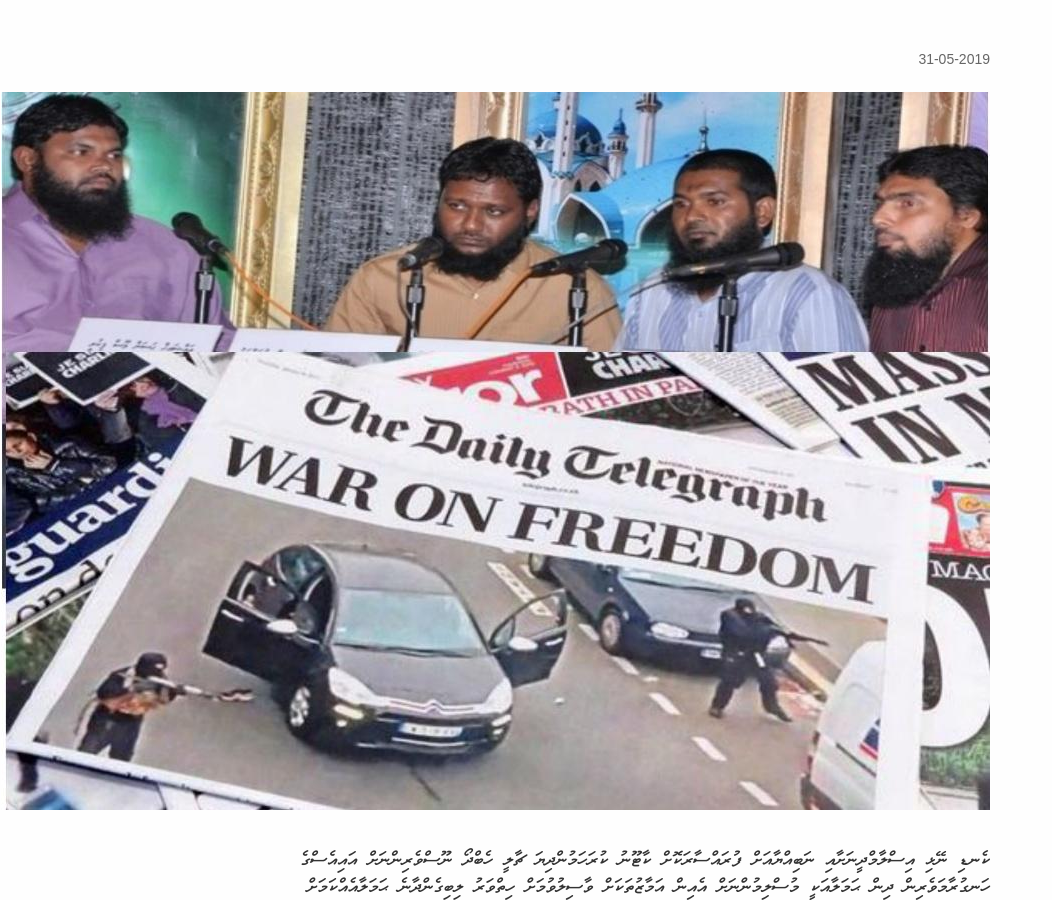
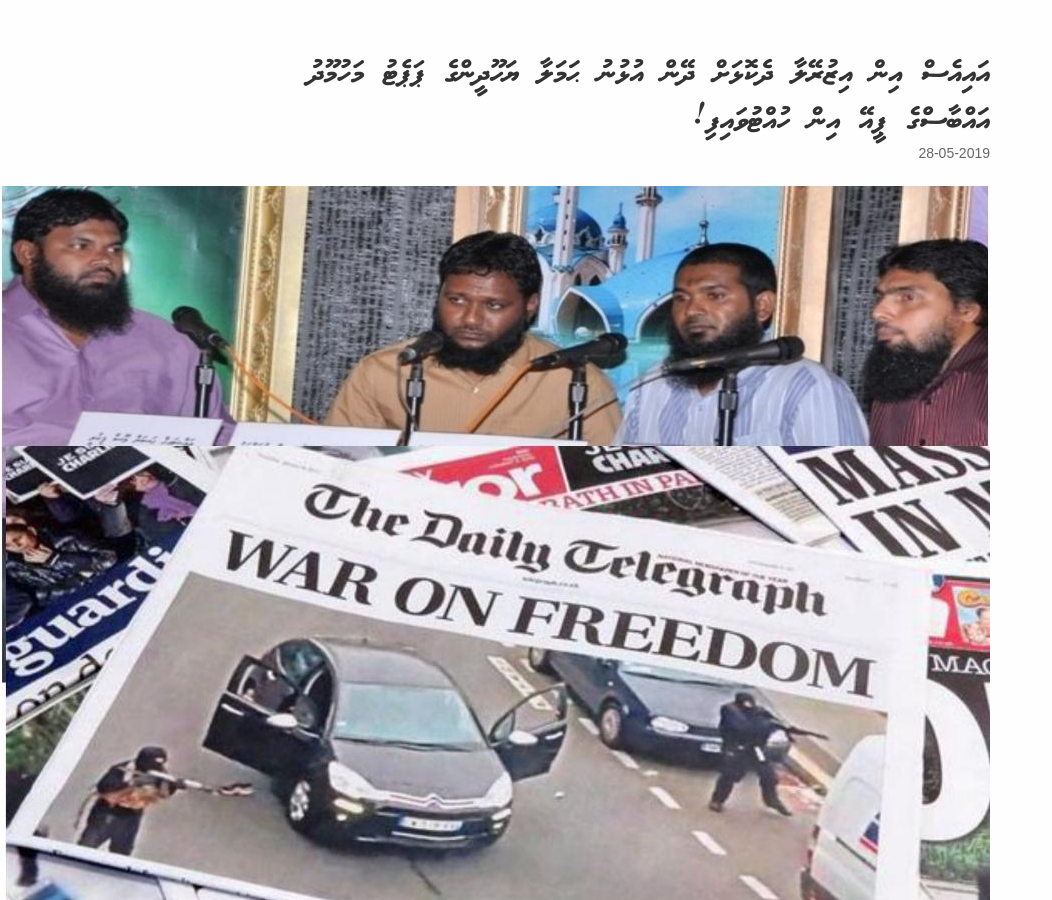
Before and after one commit to holhuashi/holhuashi, a Jekyll site: the page built from _posts/2019-05-28-abdullah-ge-thaaeed.md, in a window 1280 px wide and 900 px high. Shown: the whole window, without its empty margins (0-1052 px from the left). Built offline with Jekyll 4.4.1, drawn with Linux system fonts in a browser that asks for light colours; our own code applies the rules of GitHub Pages for plain Markdown files; part of the change alters nothing that is shown.

```diff
--- a/_posts/2019-05-28-abdullah-ge-thaaeed.md
+++ b/_posts/2019-05-28-abdullah-ge-thaaeed.md
@@ -1,6 +1,6 @@
 ---
 layout: post
-title:ފްރާންސުގައި ނަބިއްޔާއަށް ފުރައްސާރަކޮށް ކާޓޫނު ކުރެހި ނޫސްވެރިންތަކަށް
+title:  އައިއެސް އިން އިޒުރޭލާ ދެކޮޅަށް ދޭން އުޅުނު ޙަމަލާ ޔަހޫދީންގެ ޕަޕެޓު މަހުމޫދު އައްބާސްގެ ޕީއޭ އިން ހުއްޓުވައިފި!
 date: 2019-05-28
 ---
 ![AbdullaSupport](/assets/abdullasupport1.jpeg)
```
